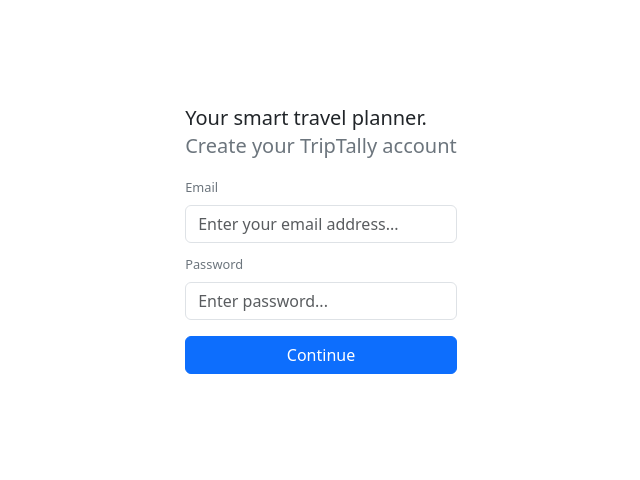
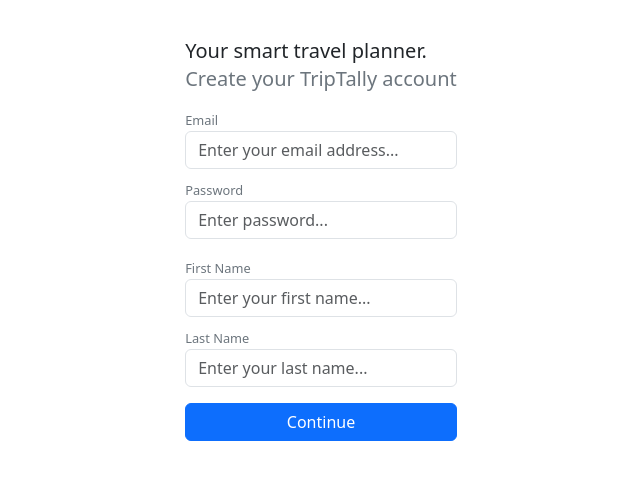
Before and after one commit to jose03pedro/triptally-mirror, a Next.js app: page /signup in a window 1280 px wide. Shown: the top 480 px of the page, without its empty margins (319-959 px from the left). Built offline with nearby package versions, Linux system fonts and the light colour scheme.

Commit message:
Added first and last names to the user model

```diff
--- a/app/actions/signup.ts
+++ b/app/actions/signup.ts
@@ -11,6 +11,8 @@
 
     const email = formData.get("email") as string;
     const password = formData.get("password") as string;
+    const first_name = formData.get("first_name") as string;
+    const last_name = formData.get("last_name") as string;
 
     // Check if email already exists
     const existingUser = await User.findOne({ email });
@@ -22,7 +24,12 @@
     }
 
     // Validate the fields if email is new
-    const validatedFields = SignupFormSchema.safeParse({ email, password });
+    const validatedFields = SignupFormSchema.safeParse({
+      email,
+      password,
+      first_name,
+      last_name,
+    });
 
     if (!validatedFields.success) {
       const flat = validatedFields.error.flatten();
@@ -31,6 +38,8 @@
         errors: {
           email: flat.fieldErrors.email || [],
           password: flat.fieldErrors.password || [],
+          first_name: flat.fieldErrors.first_name || [],
+          last_name: flat.fieldErrors.last_name || [],
         },
       };
     }
@@ -40,6 +49,8 @@
     await User.create({
       email: validatedFields.data.email,
       password: hashedPassword,
+      first_name: validatedFields.data.first_name,
+      last_name: validatedFields.data.last_name,
     });
 
     return { success: true };
--- a/app/models/User.ts
+++ b/app/models/User.ts
@@ -3,6 +3,8 @@
 const userSchema = new mongoose.Schema({
   email: { type: String, required: true, unique: true, trim: true },
   password: { type: String, required: true, trim: true },
+  first_name: { type: String, required: true, trim: true },
+  last_name: { type: String, required: true, trim: true },
 });
 
 const User = mongoose.models.User || mongoose.model("User", userSchema);
--- a/app/ui/auth-form.tsx
+++ b/app/ui/auth-form.tsx
@@ -1,6 +1,6 @@
 "use client";
 
-import { useActionState } from "react";
+import { useActionState, useState } from "react";
 import { signup } from "../actions/signup";
 
 type AuthFormProps = {
@@ -9,6 +9,18 @@
 
 export default function AuthForm({ submitType }: AuthFormProps) {
   const [state, action, pending] = useActionState(signup, undefined);
+
+  const [formValues, setFormValues] = useState({
+    email: "",
+    password: "",
+    first_name: "",
+    last_name: "",
+  });
+
+  const handleChange = (e: React.ChangeEvent<HTMLInputElement>) => {
+    const { name, value } = e.target;
+    setFormValues((prev) => ({ ...prev, [name]: value }));
+  };
 
   return (
     <form action={action}>
@@ -22,7 +34,10 @@
       {/* Email Field */}
       <div className="my-3">
         <div className="mb-2">
-          <label htmlFor="email" className="form-label text-secondary fs-7">
+          <label
+            htmlFor="email"
+            className="form-label text-secondary mb-0 fs-7"
+          >
             Email
           </label>
           <input
@@ -30,6 +45,8 @@
             name="email"
             type="email"
             placeholder="Enter your email address..."
+            value={formValues.email}
+            onChange={handleChange}
             className={`form-control fs-6 ${
               state?.errors?.email ? "is-invalid" : ""
             }`}
@@ -41,10 +58,12 @@
               </div>
             ))}
         </div>
-
         {/* Password Field */}
         <div className="mb-3">
-          <label htmlFor="password" className="form-label text-secondary fs-7">
+          <label
+            htmlFor="password"
+            className="form-label text-secondary mb-0 fs-7"
+          >
             Password
           </label>
 
@@ -53,6 +72,8 @@
             name="password"
             type="password"
             placeholder="Enter password..."
+            value={formValues.password}
+            onChange={handleChange}
             className={`form-control fs-6 ${
               state?.errors?.password ? "is-invalid" : ""
             }`}
@@ -69,6 +90,59 @@
             </div>
           )}
         </div>
+        {/* First Name Field */}
+        <div className="mb-2">
+          <label
+            htmlFor="first_name"
+            className="form-label text-secondary mb-0 fs-7"
+          >
+            First Name
+          </label>
+          <input
+            id="first_name"
+            name="first_name"
+            type="text"
+            placeholder="Enter your first name..."
+            value={formValues.first_name}
+            onChange={handleChange}
+            className={`form-control fs-6 ${
+              state?.errors?.first_name ? "is-invalid" : ""
+            }`}
+          />
+          {state?.errors?.first_name &&
+            state.errors.first_name.map((err, i) => (
+              <div key={i} className="invalid-feedback">
+                {err}
+              </div>
+            ))}
+        </div>
+
+        {/* Last Name Field */}
+        <div className="mb-2">
+          <label
+            htmlFor="last_name"
+            className="form-label text-secondary mb-0 fs-7"
+          >
+            Last Name
+          </label>
+          <input
+            id="last_name"
+            name="last_name"
+            type="text"
+            placeholder="Enter your last name..."
+            value={formValues.last_name}
+            onChange={handleChange}
+            className={`form-control fs-6 ${
+              state?.errors?.last_name ? "is-invalid" : ""
+            }`}
+          />
+          {state?.errors?.last_name &&
+            state.errors.last_name.map((err, i) => (
+              <div key={i} className="invalid-feedback">
+                {err}
+              </div>
+            ))}
+        </div>
       </div>
 
       <button type="submit" className="btn btn-primary w-100">
--- a/lib/definitions.ts
+++ b/lib/definitions.ts
@@ -11,6 +11,8 @@
       error: "Contain at least one special character.",
     })
     .trim(),
+  first_name: z.string().trim().nonempty("First name is required"),
+  last_name: z.string().trim().nonempty("Last name is required"),
 });
 
 export type FormState =
@@ -19,6 +21,8 @@
       errors?: {
         email?: string[];
         password?: string[];
+        first_name?: string[];
+        last_name?: string[];
       };
     }
   | undefined;
```
